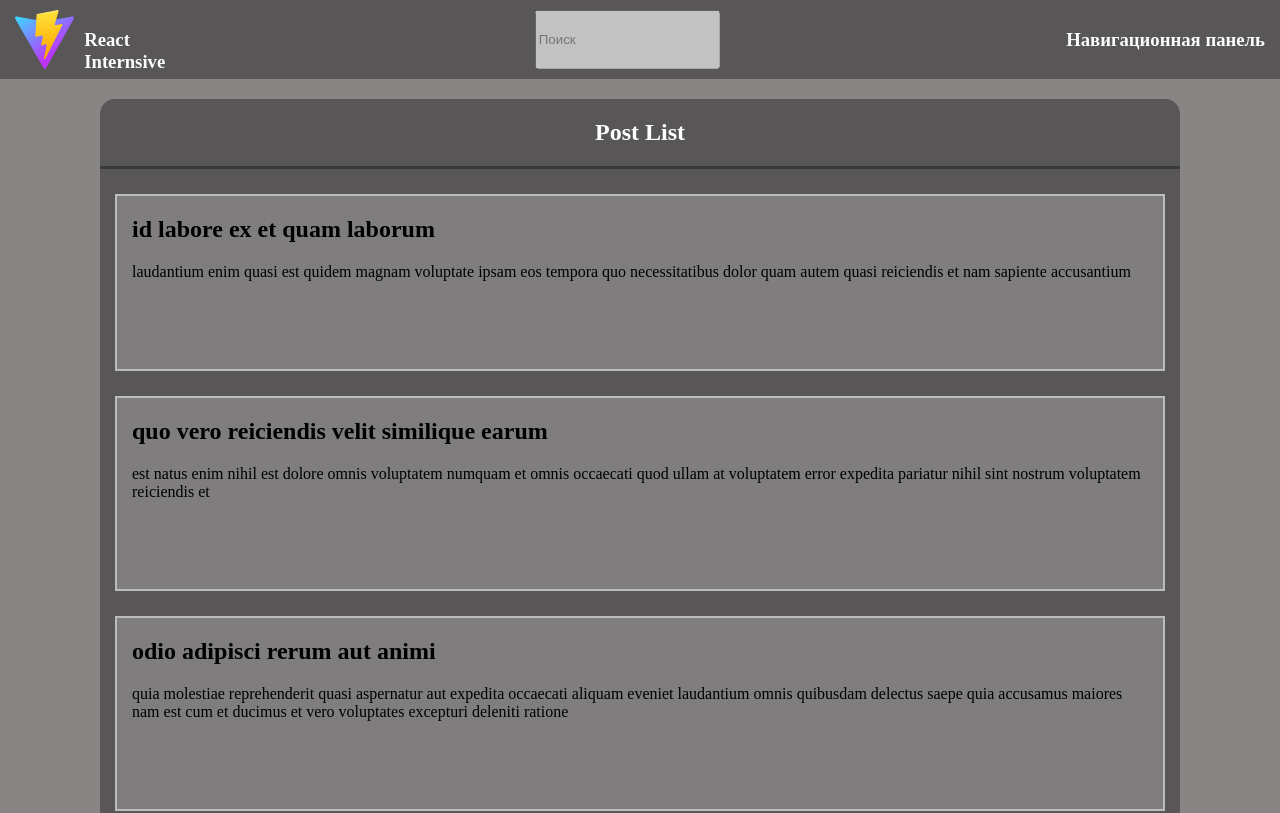
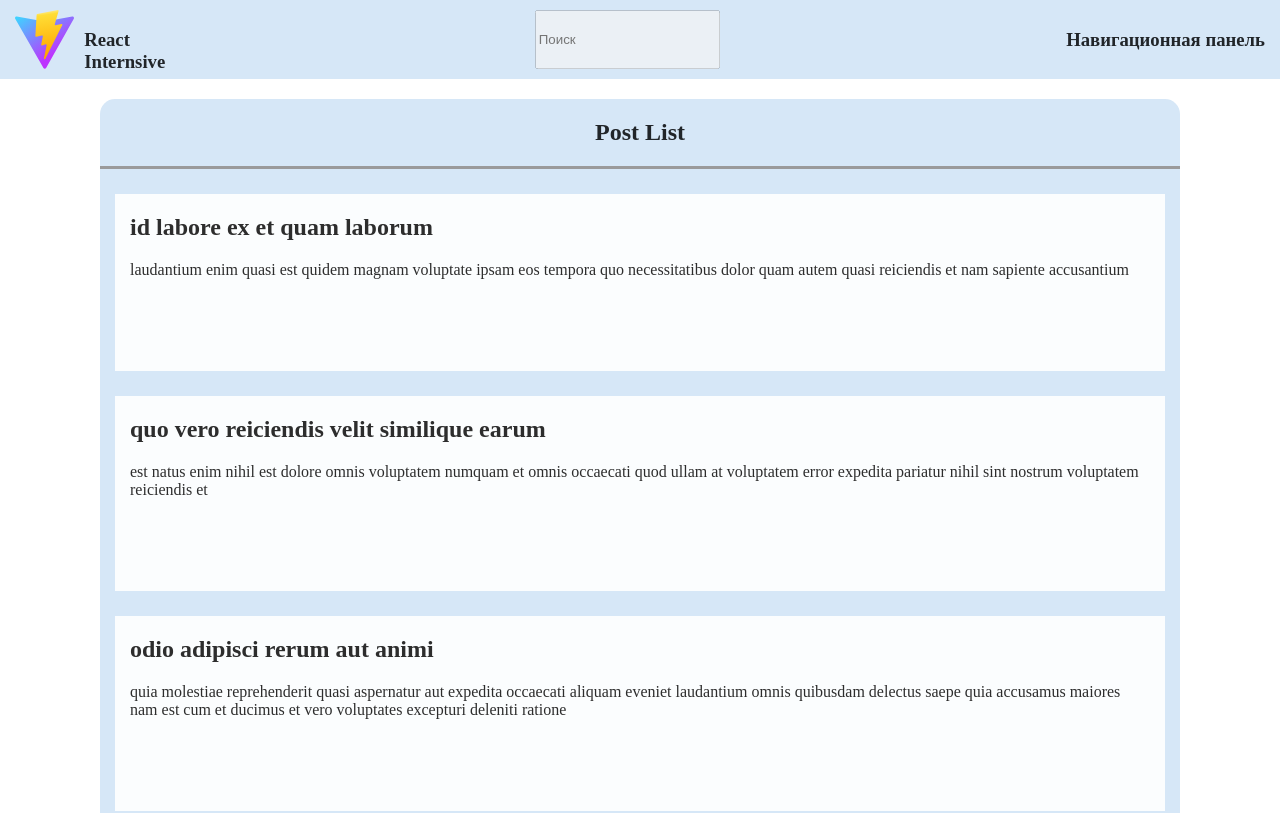
Before and after one commit to RVS-prof/react-intensive, a React (Vite) app: page / in a window 1280 px wide. Shown: the top 813 px of the page. Built offline with nearby package versions, Linux system fonts and the light colour scheme.

Commit message:
feat: added theme functionality

```diff
--- a/src/app/App.css
+++ b/src/app/App.css
@@ -1,8 +1,27 @@
+#root {
+  --bg-primary: #ffffff;
+  --bg-secondary: #d6e7f7;
+  --text-primary: #212529;
+  --border-color: #9a9a9b;
+
+  --card-bg: rgba(255, 255, 255, 0.9); /* Фон карточек */
+  --card-border: 2px solid rgba(0, 0, 0, 0.3); /* Граница карточек */
+  --card-text: #2d2d2d; /* Цвет текста в карточках */
+}
+
+#root.darkTheme {
+  --bg-primary: rgb(136, 133, 133);
+  --bg-secondary: rgba(29, 28, 28, 0.445);
+  --text-primary: #ffffff;
+  --border-color: rgba(185, 115, 115, 0.486);
+
+  --card-bg: rgba(255, 255, 255, 0.233);
+  --card-border: 2px solid rgba(255, 255, 255, 0.486);
+  --card-text: #ffffff;
+
+  background-color: var(--bg-primary);
+}
+
 body {
   margin: 0;
 }
-
-#root {
-  background-color: rgb(136, 133, 133);
-  min-height: 100vh;
-}
--- a/src/app/App.tsx
+++ b/src/app/App.tsx
@@ -1,3 +1,4 @@
+import { ThemeProvider } from '../shared/lib/theme/ThemeProvider'
 import MainLayout from '../shared/MainLayout'
 import './App.css'
 
@@ -5,9 +6,9 @@ function App() {
 
 
   return (
-    <>
+    <ThemeProvider>
       <MainLayout />
-    </>
+    </ThemeProvider>
   )
 }
 
--- a/src/shared/MainLayout.tsx
+++ b/src/shared/MainLayout.tsx
@@ -1,6 +1,7 @@
 import LayoutHeader from '../widgets/LayoutHeader/LayoutHeader'
 import LayoutFooter from '../widgets/LayoutFooter/LayoutFooter'
 import PostList from '../widgets/PostList/PostList'
+
 
 export default function MainLayout() {
   return (
--- /dev/null
+++ b/src/shared/lib/theme/ThemeProvider.tsx
@@ -0,0 +1,41 @@
+import { createContext, useEffect, useState } from "react"
+import type { ThemeContextType, IProps } from "../../../types/types"
+
+export const ThemeContext = createContext<ThemeContextType>({
+  theme: "light",
+  setTheme: () => {},
+  toggleTheme: () => {}
+})
+
+export const ThemeProvider = ({children} : IProps) => {
+  const [theme, setTheme] = useState("light")
+
+  const toggleTheme = () => {
+    setTheme(prevTheme => prevTheme === "light" ? "dark" : "light")
+  }
+
+  useEffect(() => {
+    const rootElement = document.getElementById('root');
+    if(rootElement){
+        if (theme === "dark") {
+        rootElement.classList.add('darkTheme')
+      } else {
+        rootElement.classList.remove('darkTheme')
+      }
+    }
+
+    localStorage.setItem('theme', theme)
+  }, [theme])
+
+  const value: ThemeContextType = {
+    theme,
+    setTheme,
+    toggleTheme
+  }
+
+  return (
+    <ThemeContext.Provider value={value}>
+      {children}
+    </ThemeContext.Provider>
+  )
+}
--- a/src/widgets/LayoutFooter/LayoutFooter.module.css
+++ b/src/widgets/LayoutFooter/LayoutFooter.module.css
@@ -2,7 +2,6 @@
   display: flex;
   justify-content: space-between;
   padding: 10px 15px;
-  background-color: rgba(29, 28, 28, 0.445);
-  color: rgb(252, 252, 252);
-
+  background-color: var(--bg-secondary);
+  color: var(--text-primary);
 }
--- a/src/widgets/LayoutHeader/LayoutHeader.module.css
+++ b/src/widgets/LayoutHeader/LayoutHeader.module.css
@@ -2,8 +2,8 @@
   display: flex;
   justify-content: space-between;
   padding: 10px 15px;
-  background-color: rgba(29, 28, 28, 0.445);
-  color: rgb(252, 252, 252);
+  background-color: var(--bg-secondary);
+  color: var(--text-primary);
 }
 
 .mainHeader__icon {
--- a/src/widgets/PostList/PostList.module.css
+++ b/src/widgets/PostList/PostList.module.css
@@ -1,7 +1,7 @@
 .mainForm {
   padding: 20px 0px;
   margin: 20px 100px;
-  background-color: rgba(29, 28, 28, 0.445);
+  background-color: var(--bg-secondary);
   display: grid;
   align-items: center;
   border-radius: 15px;
@@ -9,8 +9,8 @@
 
 .mainForm__header {
   text-align: center;
-  color: rgb(255, 255, 255);
-  border-bottom: 3px solid rgba(43, 42, 42, 0.63);
+  color: var(--text-primary);
+  border-bottom: 3px solid var(--border-color);
 }
 
 .mainForm__header h1 {
@@ -27,6 +27,7 @@
 .mainForm__cards section {
   margin: 0 15px;
   padding: 0 15px;
-  border: 2px solid rgba(255, 255, 255, 0.486);
-  background-color: rgba(255, 255, 255, 0.233);
+  border: 2px solid var(--card-border);
+  background-color: var(--card-bg);
+  color: var(--card-text);
 }
```
Also changed, not shown: src/features/ThemeSwitcher/ui/ThemeSwitcher.tsx (+20 -0 lines), src/shared/ui/Button/MyButton.tsx (added, +7 -0 lines), src/types/types.ts (+12 -0 lines), src/shared/lib/theme/ThemeProvider.ts (deleted).
